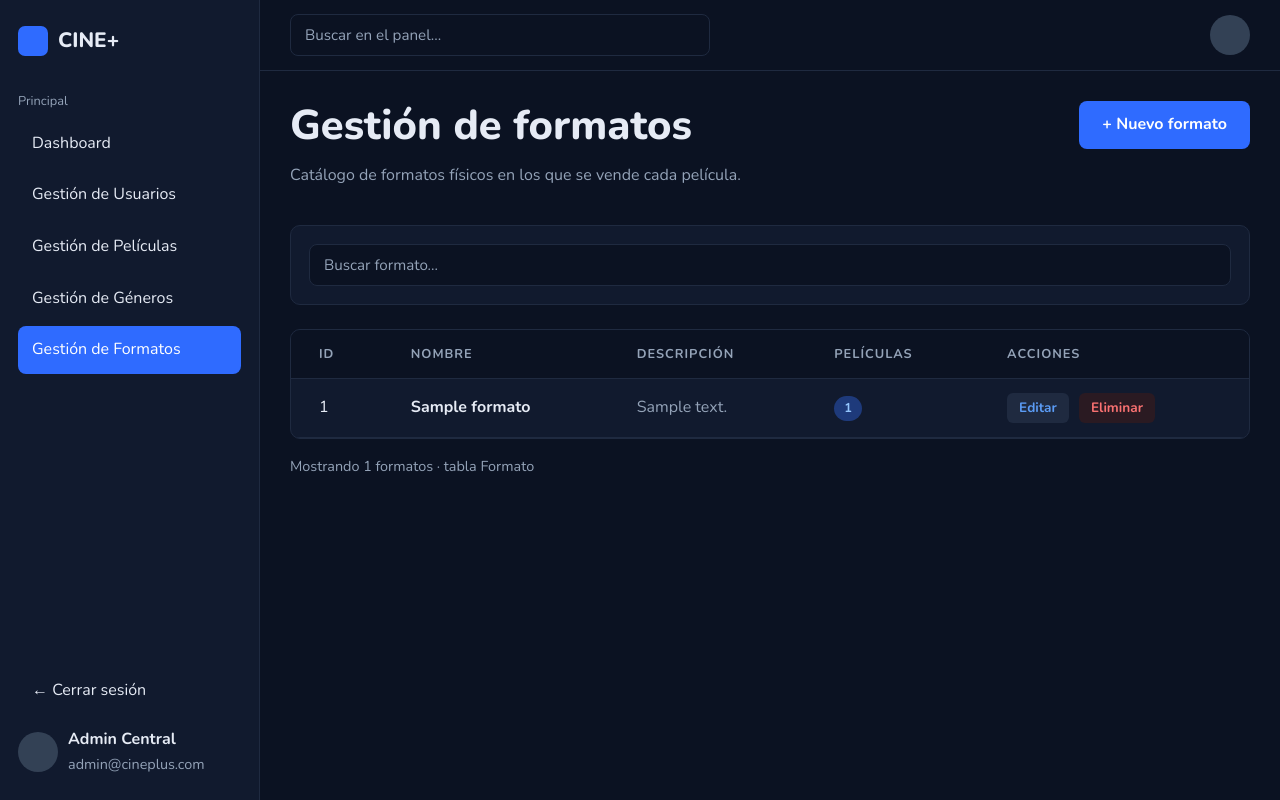
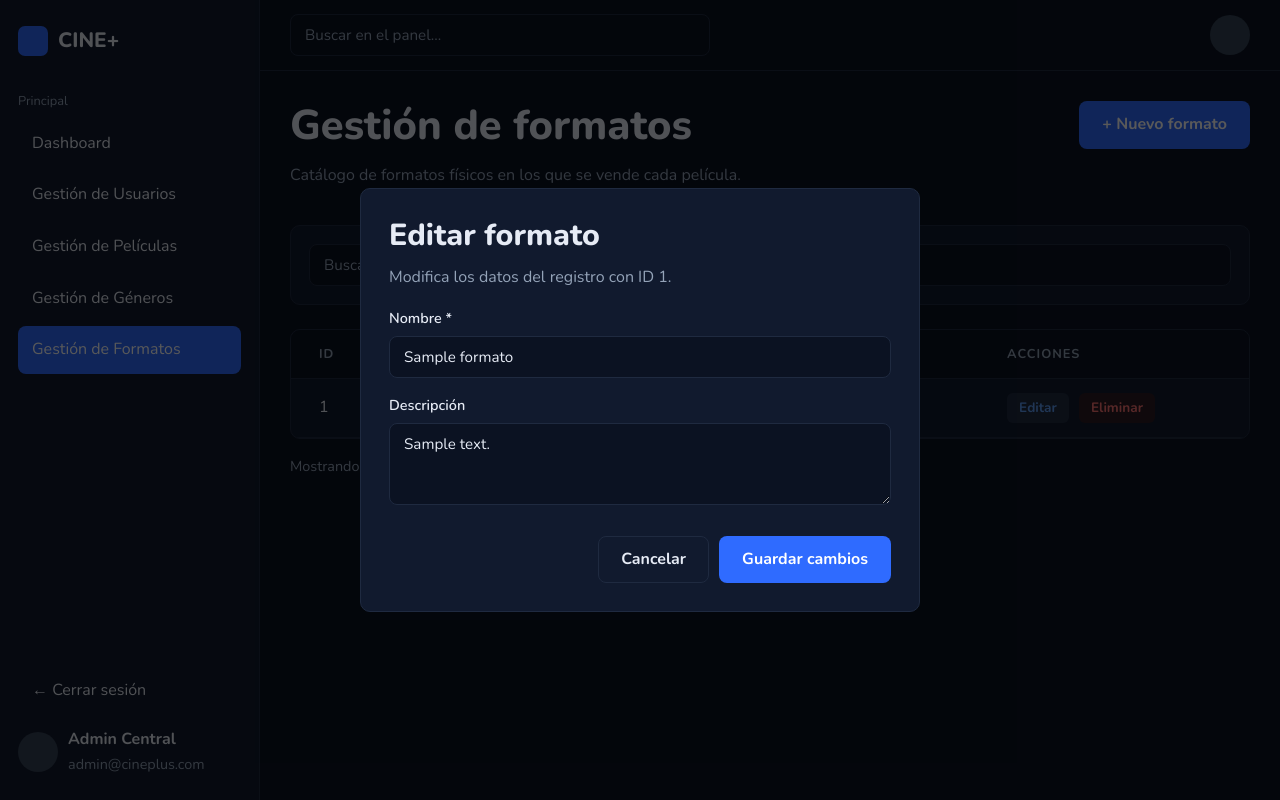
Before and after one commit to TheChect/CinePlus, a PHP site: page /cineplus/admin/formatos.php?editar=1 in a window 1280 px wide. Run offline with PHP 8.4, Linux system fonts and the light colour scheme; tables that the repository leaves empty hold one stand-in row (values such as "Sample post").

Commit message:
CRUD de Formatos: editar y eliminar

```diff
--- a/admin/formatos.php
+++ b/admin/formatos.php
@@ -1,44 +1,73 @@
 <?php
 /*
- * Cine+ · Gestión de formatos (CRUD, parte 1: listar y crear)
- * - Lee los formatos de la tabla Formato con el número de películas de cada uno.
- * - La ventana "Nuevo formato" envía un formulario POST que hace un INSERT.
- * Editar y Eliminar todavía son solo diseño.
+ * Cine+ · Gestión de formatos (CRUD completo)
+ * - Listar: lee la tabla Formato con el número de películas de cada uno.
+ * - Crear:  ventana "Nuevo formato" -> POST accion=crear -> INSERT.
+ * - Editar: formatos.php?editar=ID abre la ventana con los datos -> POST accion=editar -> UPDATE.
+ * - Eliminar: formatos.php?eliminar=ID pide confirmación -> POST accion=eliminar -> DELETE.
  */
 require __DIR__ . '/../config/conexion.php';
 $con = conectar();
 
-$mensaje = '';        // texto que se muestra arriba de la tabla
-$tipoMensaje = '';    // 'exito' o 'error'
-$abrirNuevo = false;  // si hubo error, la ventana se vuelve a abrir
+$mensaje = '';         // texto que se muestra arriba de la tabla
+$tipoMensaje = '';     // 'exito' o 'error'
+$abrirNuevo = false;   // si hubo error al crear, la ventana se vuelve a abrir
 $nombre = '';
 $descripcion = '';
+$editar = null;        // formato que se está editando (o null)
+$errorEditar = '';
+$eliminar = null;      // formato que se va a eliminar (o null)
 
-// ---------- Crear un formato (cuando se envía el formulario) ----------
-if ($_SERVER['REQUEST_METHOD'] === 'POST' && ($_POST['accion'] ?? '') === 'crear') {
-    $nombre = trim($_POST['nombre'] ?? '');
-    $descripcion = trim($_POST['descripcion'] ?? '');
+// Busca un formato por su ID y regresa sus datos con el número de películas
+function buscarFormato(mysqli $con, int $id): ?array
+{
+    $consulta = $con->prepare('SELECT f.id_formato, f.nombre, f.descripcion, COUNT(p.id_pelicula) AS peliculas
+                               FROM Formato f
+                               LEFT JOIN Pelicula p ON p.id_formato = f.id_formato
+                               WHERE f.id_formato = ?
+                               GROUP BY f.id_formato, f.nombre, f.descripcion');
+    $consulta->bind_param('i', $id);
+    $consulta->execute();
+    $fila = $consulta->get_result()->fetch_assoc();
+    $consulta->close();
+    return $fila ?: null;
+}
 
+// Revisa nombre y descripción; regresa el mensaje de error o '' si todo está bien.
+// $idIgnorar sirve al editar: el nombre puede repetirse con el mismo registro.
+function validarFormato(mysqli $con, string $nombre, string $descripcion, int $idIgnorar = 0): string
+{
     if ($nombre === '') {
-        $mensaje = 'El nombre es obligatorio.';
-    } elseif (mb_strlen($nombre) > 30) {
-        $mensaje = 'El nombre no puede tener más de 30 caracteres.';
-    } elseif (mb_strlen($descripcion) > 200) {
-        $mensaje = 'La descripción no puede tener más de 200 caracteres.';
-    } else {
-        // ¿Ya existe un formato con ese nombre? (consulta preparada)
-        $buscar = $con->prepare('SELECT COUNT(*) FROM Formato WHERE nombre = ?');
-        $buscar->bind_param('s', $nombre);
+        return 'El nombre es obligatorio.';
+    }
+    if (mb_strlen($nombre) > 30) {
+        return 'El nombre no puede tener más de 30 caracteres.';
+    }
+    if (mb_strlen($descripcion) > 200) {
+        return 'La descripción no puede tener más de 200 caracteres.';
+    }
+    $buscar = $con->prepare('SELECT COUNT(*) FROM Formato WHERE nombre = ? AND id_formato <> ?');
+    $buscar->bind_param('si', $nombre, $idIgnorar);
     $buscar->execute();
     $buscar->bind_result($existe);
     $buscar->fetch();
     $buscar->close();
+    if ($existe > 0) {
+        return 'Ya existe un formato llamado "' . $nombre . '".';
+    }
+    return '';
+}
 
-        if ($existe > 0) {
-            $mensaje = 'Ya existe un formato llamado "' . $nombre . '".';
-        } else {
-            // Si la descripción viene vacía se guarda como NULL
-            $desc = $descripcion === '' ? null : $descripcion;
+$accion = $_POST['accion'] ?? '';
+
+// ---------- Crear ----------
+if ($_SERVER['REQUEST_METHOD'] === 'POST' && $accion === 'crear') {
+    $nombre = trim($_POST['nombre'] ?? '');
+    $descripcion = trim($_POST['descripcion'] ?? '');
+    $mensaje = validarFormato($con, $nombre, $descripcion);
+
+    if ($mensaje === '') {
+        $desc = $descripcion === '' ? null : $descripcion;   // vacía se guarda como NULL
         $insertar = $con->prepare('INSERT INTO Formato (nombre, descripcion) VALUES (?, ?)');
         $insertar->bind_param('ss', $nombre, $desc);
         $insertar->execute();
@@ -47,14 +76,87 @@ if ($_SERVER['REQUEST_METHOD'] === 'POST' && ($_POST['accion'] ?? '') === 'crear
         header('Location: formatos.php?creado=1');
         exit;
     }
-    }
     $tipoMensaje = 'error';
     $abrirNuevo = true;
 }
 
+// ---------- Editar (guardar cambios) ----------
+if ($_SERVER['REQUEST_METHOD'] === 'POST' && $accion === 'editar') {
+    $id = (int) ($_POST['id'] ?? 0);
+    $editar = buscarFormato($con, $id);
+
+    if ($editar === null) {
+        $mensaje = 'El formato que intentas editar ya no existe.';
+        $tipoMensaje = 'error';
+    } else {
+        $nuevoNombre = trim($_POST['nombre'] ?? '');
+        $nuevaDesc = trim($_POST['descripcion'] ?? '');
+        $errorEditar = validarFormato($con, $nuevoNombre, $nuevaDesc, $id);
+
+        if ($errorEditar === '') {
+            $desc = $nuevaDesc === '' ? null : $nuevaDesc;
+            $actualizar = $con->prepare('UPDATE Formato SET nombre = ?, descripcion = ? WHERE id_formato = ?');
+            $actualizar->bind_param('ssi', $nuevoNombre, $desc, $id);
+            $actualizar->execute();
+            $actualizar->close();
+            header('Location: formatos.php?editado=1');
+            exit;
+        }
+        // Si hubo error se vuelve a mostrar la ventana con lo que se escribió
+        $editar['nombre'] = $nuevoNombre;
+        $editar['descripcion'] = $nuevaDesc;
+    }
+}
+
+// ---------- Eliminar (después de confirmar) ----------
+if ($_SERVER['REQUEST_METHOD'] === 'POST' && $accion === 'eliminar') {
+    $id = (int) ($_POST['id'] ?? 0);
+    $formato = buscarFormato($con, $id);
+
+    if ($formato === null) {
+        $mensaje = 'El formato que intentas eliminar ya no existe.';
+    } elseif ($formato['peliculas'] > 0) {
+        // Primera revisión: si tiene películas no se borra
+        $mensaje = 'No se puede eliminar "' . $formato['nombre'] . '" porque tiene ' . $formato['peliculas'] . ' película(s) registrada(s).';
+    } else {
+        try {
+            $borrar = $con->prepare('DELETE FROM Formato WHERE id_formato = ?');
+            $borrar->bind_param('i', $id);
+            $borrar->execute();
+            $borrar->close();
+            header('Location: formatos.php?eliminado=1');
+            exit;
+        } catch (mysqli_sql_exception $ex) {
+            // Segunda revisión: la llave foránea (ON DELETE RESTRICT) también lo impide.
+            // El código 1451 significa que otra tabla todavía usa este registro.
+            if ($ex->getCode() === 1451) {
+                $mensaje = 'No se puede eliminar "' . $formato['nombre'] . '" porque hay películas que lo usan.';
+            } else {
+                $mensaje = 'No se pudo eliminar el formato: ' . $ex->getMessage();
+            }
+        }
+    }
+    $tipoMensaje = 'error';
+}
+
+// ---------- Mensajes después de redirigir ----------
 if (isset($_GET['creado'])) {
     $mensaje = 'Formato creado correctamente.';
     $tipoMensaje = 'exito';
+} elseif (isset($_GET['editado'])) {
+    $mensaje = 'Formato actualizado correctamente.';
+    $tipoMensaje = 'exito';
+} elseif (isset($_GET['eliminado'])) {
+    $mensaje = 'Formato eliminado correctamente.';
+    $tipoMensaje = 'exito';
+}
+
+// ---------- Abrir las ventanas de editar o eliminar desde el enlace ----------
+if (isset($_GET['editar'])) {
+    $editar = buscarFormato($con, (int) $_GET['editar']);
+}
+if (isset($_GET['eliminar'])) {
+    $eliminar = buscarFormato($con, (int) $_GET['eliminar']);
 }
 
 // ---------- Listar los formatos con cuántas películas tiene cada uno ----------
@@ -151,8 +253,9 @@ $formatos = $con->query($sql)->fetch_all(MYSQLI_ASSOC);
               <!-- Insignia azul si tiene películas, gris si tiene 0 -->
               <td><span class="insignia <?= $f['peliculas'] > 0 ? 'azul' : 'gris' ?>"><?= $f['peliculas'] ?></span></td>
               <td>
-                <a class="accion editar" href="#editar">Editar</a>
-                <a class="accion eliminar" href="#eliminar">Eliminar</a>
+                <!-- El ID viaja en la dirección: PHP abre la ventana con ese formato -->
+                <a class="accion editar" href="formatos.php?editar=<?= $f['id_formato'] ?>">Editar</a>
+                <a class="accion eliminar" href="formatos.php?eliminar=<?= $f['id_formato'] ?>">Eliminar</a>
               </td>
             </tr>
             <?php endforeach; ?>
@@ -163,8 +266,9 @@ $formatos = $con->query($sql)->fetch_all(MYSQLI_ASSOC);
     </main>
 
     <!-- ===== Ventanas (modales) =====
-         Están ocultas y solo se ven cuando la dirección termina en #nuevo, #editar o #eliminar.
-         "Cancelar" usa href="#" para quitar ese final y cerrarlas. -->
+         "Nuevo" se abre con #nuevo (CSS :target). Editar y Eliminar las abre PHP
+         con la clase "abierta" cuando la dirección trae ?editar=ID o ?eliminar=ID.
+         "Cancelar" regresa a formatos.php y las cierra. -->
 
     <!-- Crear: formulario real que se envía por POST a esta misma página -->
     <div class="modal<?= $abrirNuevo ? ' abierta' : '' ?>" id="nuevo">
@@ -188,39 +292,59 @@ $formatos = $con->query($sql)->fetch_all(MYSQLI_ASSOC);
       </form>
     </div>
 
-    <!-- Editar (todavía solo diseño, se conecta en el siguiente paso) -->
-    <div class="modal" id="editar">
-      <form class="tarjeta modal-caja" action="#">
+    <!-- Editar: se muestra cuando PHP encontró el formato de ?editar=ID -->
+    <?php if ($editar !== null): ?>
+    <div class="modal abierta" id="editar">
+      <form class="tarjeta modal-caja" method="post" action="formatos.php">
+        <input type="hidden" name="accion" value="editar">
+        <input type="hidden" name="id" value="<?= $editar['id_formato'] ?>">
         <h2>Editar formato</h2>
-        <p class="texto-suave">Modifica los datos del registro con ID 2.</p>
+        <p class="texto-suave">Modifica los datos del registro con ID <?= $editar['id_formato'] ?>.</p>
+        <?php if ($errorEditar !== ''): ?>
+          <p class="alerta-error chico"><?= e($errorEditar) ?></p>
+        <?php endif; ?>
         <label for="editar-nombre">Nombre *</label>
-        <input class="campo" type="text" id="editar-nombre" value="Blu-ray">
+        <input class="campo" type="text" id="editar-nombre" name="nombre" maxlength="30" required
+               value="<?= e($editar['nombre']) ?>">
         <label for="editar-desc">Descripción</label>
-        <textarea class="campo" id="editar-desc" rows="3">Disco de alta definición Full HD (1080p)</textarea>
+        <textarea class="campo" id="editar-desc" name="descripcion" rows="3" maxlength="200"><?= e($editar['descripcion'] ?? '') ?></textarea>
         <div class="modal-botones">
-          <a class="btn btn-secundario" href="#">Cancelar</a>
-          <a class="btn btn-primario" href="#">Guardar cambios</a>
+          <a class="btn btn-secundario" href="formatos.php">Cancelar</a>
+          <button class="btn btn-primario" type="submit">Guardar cambios</button>
         </div>
       </form>
     </div>
+    <?php endif; ?>
 
-    <!-- Confirmar eliminación (todavía solo diseño) -->
-    <div class="modal" id="eliminar">
-      <div class="tarjeta modal-caja">
+    <!-- Confirmar eliminación: se muestra con ?eliminar=ID -->
+    <?php if ($eliminar !== null): ?>
+    <div class="modal abierta" id="eliminar">
+      <form class="tarjeta modal-caja" method="post" action="formatos.php">
+        <input type="hidden" name="accion" value="eliminar">
+        <input type="hidden" name="id" value="<?= $eliminar['id_formato'] ?>">
         <div class="icono-alerta">!</div>
         <h2>¿Eliminar este formato?</h2>
         <p class="texto-suave">Esta acción no se puede deshacer. Se eliminará el registro de la tabla Formato.</p>
         <div class="registro-borrar">
-          <strong>4K Ultra HD</strong>
-          <span class="texto-suave chico">ID 3 · 3 películas registradas</span>
+          <strong><?= e($eliminar['nombre']) ?></strong>
+          <span class="texto-suave chico">ID <?= $eliminar['id_formato'] ?> · <?= $eliminar['peliculas'] ?> películas registradas</span>
         </div>
+        <?php if ($eliminar['peliculas'] > 0): ?>
+          <!-- Si tiene películas no se muestra el botón de borrar -->
+          <p class="alerta-error chico">Este formato tiene películas registradas, por eso no se puede eliminar. Cambia primero el formato de esas películas.</p>
+          <div class="modal-botones">
+            <a class="btn btn-secundario" href="formatos.php">Cerrar</a>
+          </div>
+        <?php else: ?>
           <p class="alerta-amarilla chico">Solo se pueden eliminar los formatos que no tienen películas registradas.</p>
           <div class="modal-botones">
-          <a class="btn btn-secundario" href="#">Cancelar</a>
-          <a class="btn btn-rojo" href="#">Sí, eliminar</a>
+            <a class="btn btn-secundario" href="formatos.php">Cancelar</a>
+            <button class="btn btn-rojo" type="submit">Sí, eliminar</button>
           </div>
+        <?php endif; ?>
+      </form>
     </div>
-    </div>
+    <?php endif; ?>
   </div>
 
 </div>
```
Lines whose indentation alone changed are shown as unchanged.
